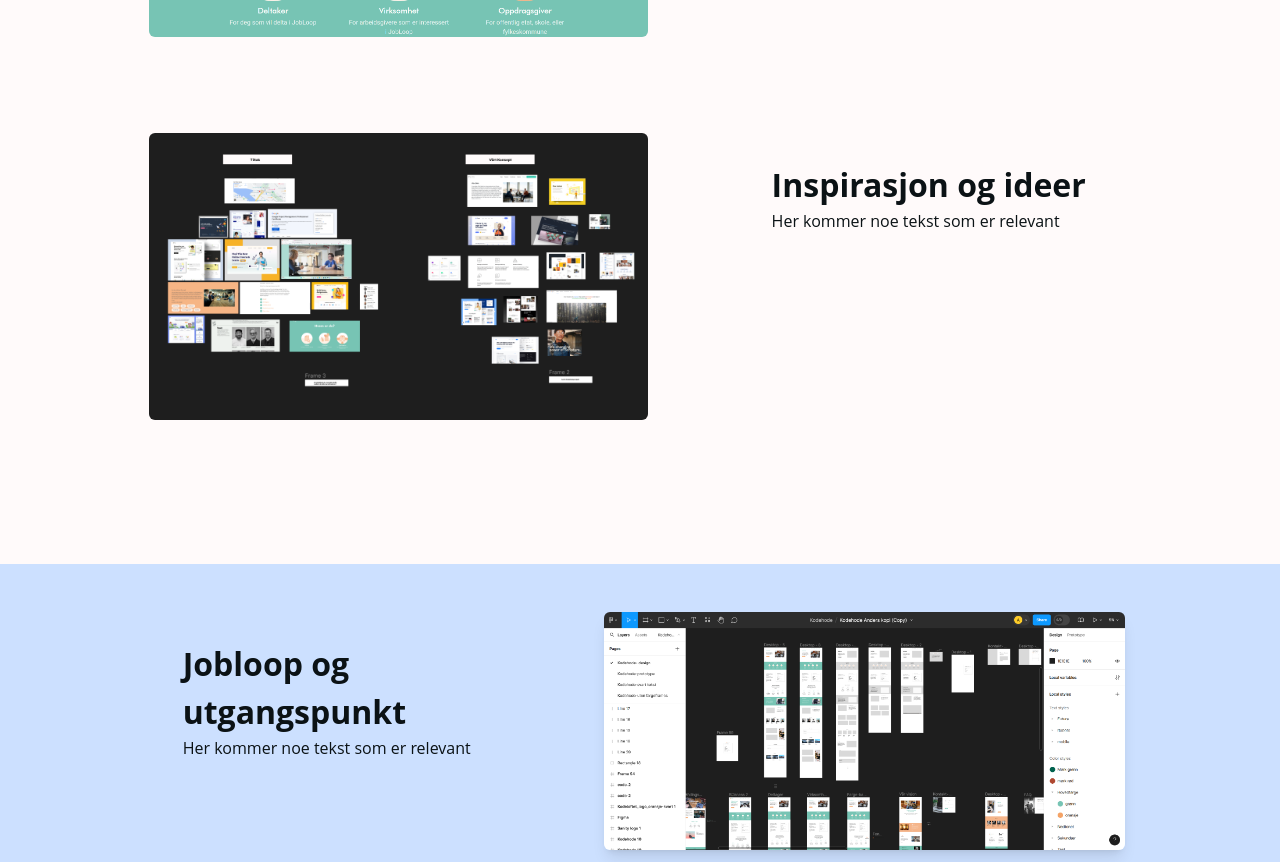
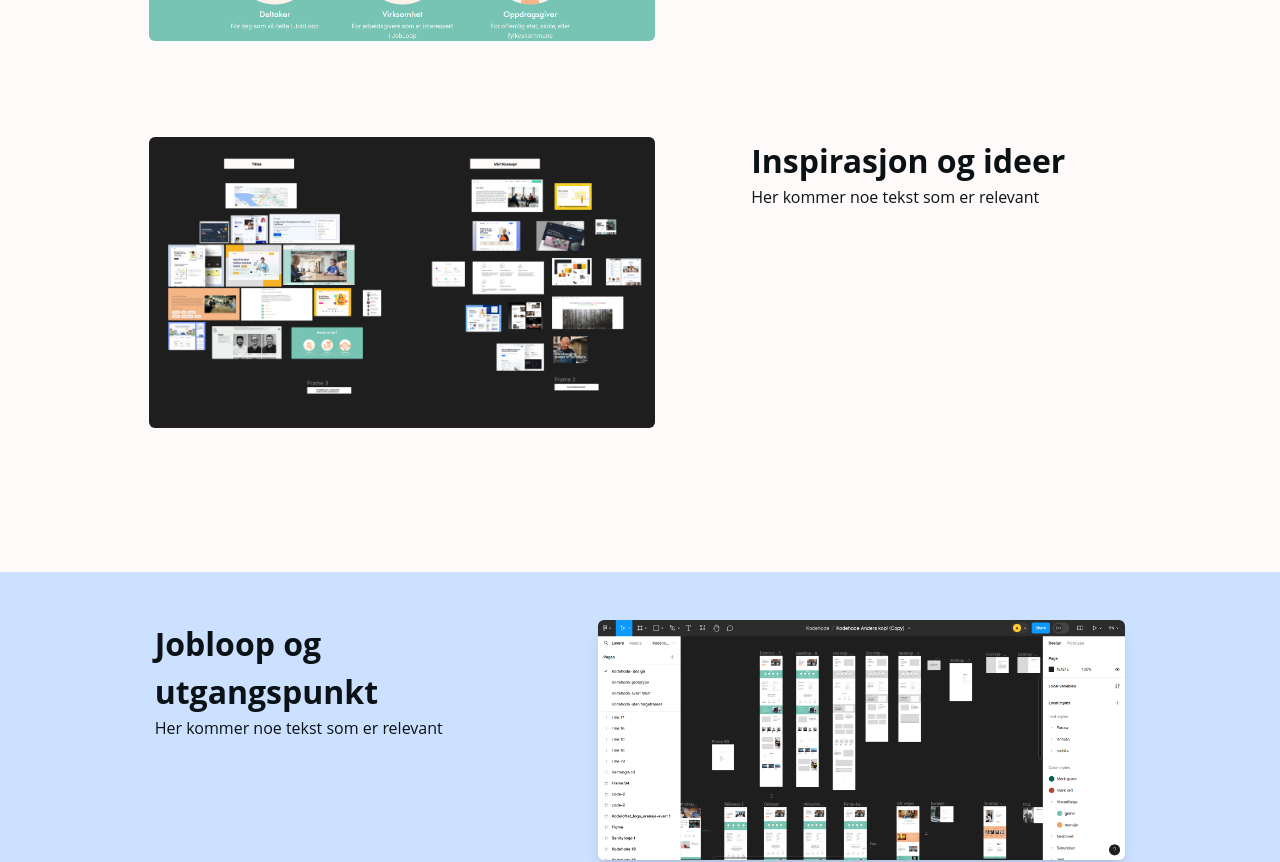
Before and after one commit to AndyKodehode/Portfolio2024, a Next.js app: page /kodehode in a window 1280 px wide. Shown: the part 2600-3462 px from the top of the page. Built offline with nearby package versions, Linux system fonts and the light colour scheme.

Commit message:
w-screen til w-full

```diff
--- a/components/project/projectBlock.jsx
+++ b/components/project/projectBlock.jsx
@@ -3,12 +3,12 @@ import Image from "next/image"
 
 export function ProjectBlockOne({bilde, title, text}){
     return(
-        <div className="lg:w-full md:w-full w-5/6 h-full flex md:flex-row flex-col lg:items-start items-center lg:p-12 py-12 px-0 md:gap-16 gap-12">
+        <div className="lg:w-full md:w-full w-full h-full flex md:flex-row flex-col lg:items-start items-center lg:p-12 p-12  md:gap-16 gap-12">
             <div className="md:w-3/6 w-full flex flex-col">
                 <h2>{title}</h2>
                 <p>{text}</p>
             </div>
-            <div className="md:w-4/6 w-screen h-full ">
+            <div className="md:w-4/6 w-full h-full ">
                <Image
                src={bilde}
                width={400}
@@ -24,11 +24,11 @@ export function ProjectBlockOne({bilde, title, text}){
 export function ProjectBlockTwo({bilde, title, text}){
     return(
         <div className="lg:w-full flex md:flex-row-reverse flex-col gap-12 md:gap-24 p-12">
-            <div className="md:w-3/6 flex flex-col p-7 w-full">
+            <div className="md:w-3/6 flex flex-col  w-full">
                 <h2>{title}</h2>
                 <p>{text}</p>
             </div>
-            <div className="md:w-4/6 w-screen">
+            <div className="md:w-4/6 w-full">
                <Image
                src={bilde}
                width={400}
@@ -44,11 +44,11 @@ export function ProjectBlockTwo({bilde, title, text}){
 export function ProjectBlockThree({bilde, title, text}){
     return(
         <div className="lg:w-full flex md:flex-row flex-col gap-12 p-12">
-            <div className="md:w-3/6 w-screen h-full p-7 ">
+            <div className="md:w-3/6 w-full h-full">
                 <h2>{title}</h2>
                 <p>{text}</p>
             </div>
-            <div className="md:w-4/6 w-screen">
+            <div className="md:w-4/6 w-full">
                <Image
                src={bilde}
                width={400}
--- a/components/project/projectHeader.jsx
+++ b/components/project/projectHeader.jsx
@@ -14,7 +14,7 @@ export function ProjectHeaderOne({bilde, dato, rolle, kunde}){
                 </div>
             </div>
 
-            <div className="flex flex row w-10/12">
+            <div className="flex flex row w-full p-12">
                         <div className="flex flex-col w-full gap-7">
                             <h2>Prosjekt detaljer</h2>
 
--- a/src/app/fontenehuset/page.js
+++ b/src/app/fontenehuset/page.js
@@ -21,7 +21,7 @@ export default function Fontenehus(){
 
             <div className="lg:w-11/12 flex flex-col items-center gap-24 p-12 mt-12">
                 <div className="w-full flex flex-col">
-                    <div className="w-full flex flex-col items-left md:p-12 md:pl-14 ">
+                    <div className="w-full flex flex-col items-left p-12 md:pl-14 ">
                         <h2 className="text-[46px] text-center md:text-left">Prosess</h2>
                         <p className="text-center md:text-left">her kommer noe tekst om prosessen</p>
                     </div>
```
